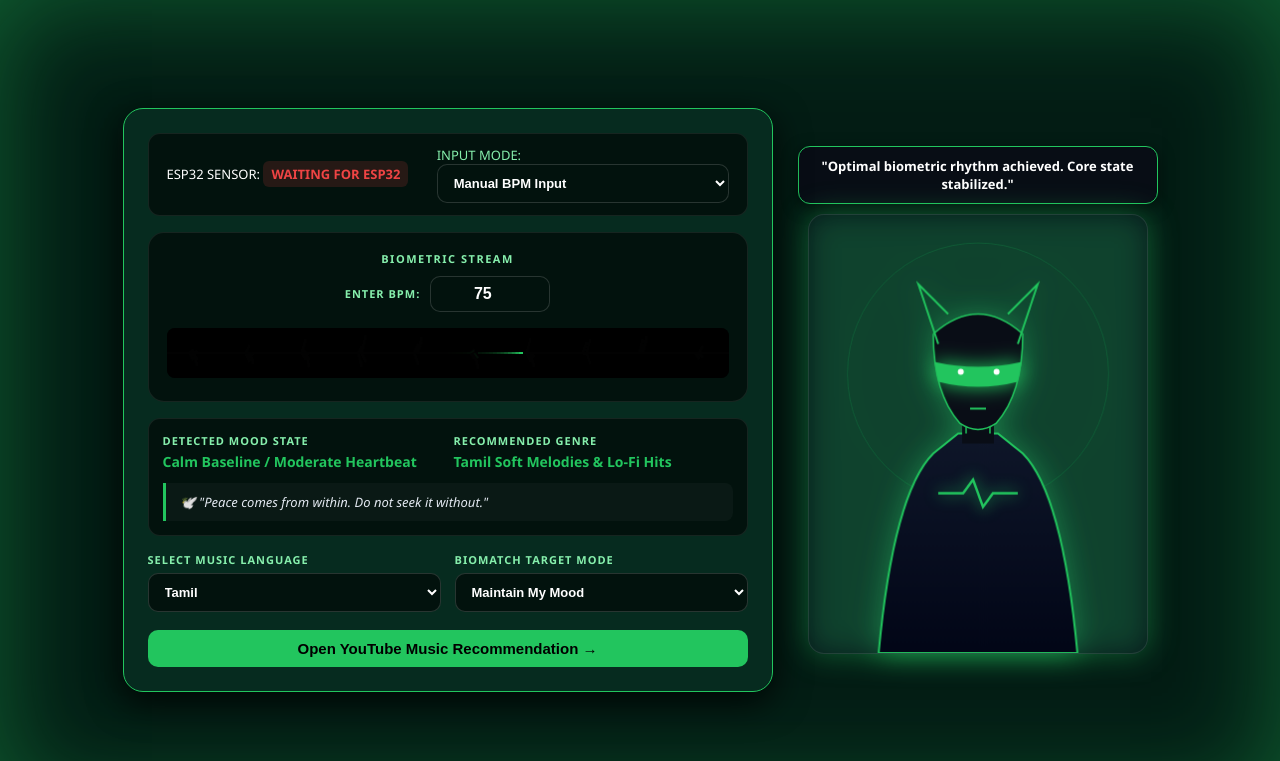
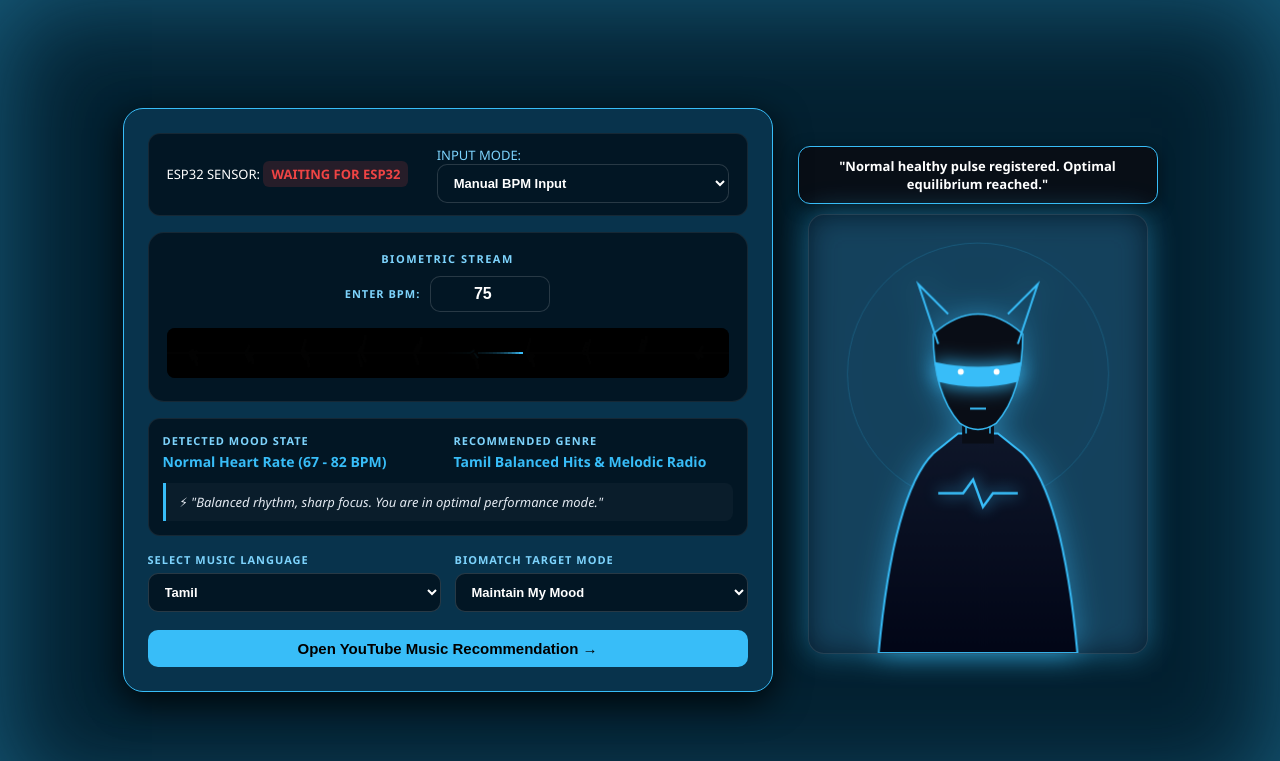
Before and after one commit to Harift/biometric-dashboard, a Flask app: page / in a window 1280 px wide. Shown: the top 761 px of the page. Run offline with Flask 3, Linux system fonts and the light colour scheme.

Commit message:
Update index.html

```diff
--- a/templates/index.html
+++ b/templates/index.html
@@ -18,6 +18,12 @@
       0% { box-shadow: inset 0 0 40px var(--glow-color); }
       50% { box-shadow: inset 0 0 120px var(--glow-color); }
       100% { box-shadow: inset 0 0 40px var(--glow-color); }
+    }
+
+    @keyframes alertBlink {
+      0% { opacity: 1; }
+      50% { opacity: 0.3; }
+      100% { opacity: 1; }
     }
 
     * {
@@ -67,6 +73,20 @@
       gap: 16px;
       transition: all 0.8s ease;
       box-shadow: 0 10px 35px rgba(0,0,0,0.85);
+    }
+
+    .medical-alert-banner {
+      display: none;
+      background: rgba(239, 68, 68, 0.25);
+      border: 2px solid #ef4444;
+      color: #fca5a5;
+      padding: 12px 16px;
+      border-radius: 12px;
+      font-weight: bold;
+      font-size: 13px;
+      text-align: center;
+      letter-spacing: 0.5px;
+      animation: alertBlink 1.2s infinite ease-in-out;
     }
 
     .avatar-wrapper {
@@ -401,6 +421,11 @@
   <!-- DASHBOARD CARD -->
   <div class="dashboard-card" id="main-card">
 
+    <!-- MEDICAL ALERT BANNER -->
+    <div class="medical-alert-banner" id="medical-alert">
+      ⚠️ MEDICAL WARNING: CRITICAL HEART RATE DETECTED!
+    </div>
+
     <div class="header-bar">
       <span>ESP32 SENSOR: <span id="esp-status-badge" class="status-badge status-offline">WAITING FOR ESP32</span></span>
       <div>
@@ -479,7 +504,7 @@
 <!-- POPUP MODAL -->
 <div class="modal-overlay" id="quote-modal">
   <div class="modal-card">
-    <div style="font-size: 11px; color: var(--text-muted); font-weight: bold; letter-spacing: 1px;">🧠 AI NEURAL ADVICE</div>
+    <div style="font-size: 11px; color: var(--text-muted); font-weight: bold; letter-spacing: 1px;" id="modal-header-title">🧠 AI NEURAL ADVICE</div>
     <div class="modal-quote" id="modal-quote-text">Loading quote...</div>
 
     <button class="btn-breakup-toggle" id="breakup-toggle-btn" style="display: none;" onclick="enableBreakupMode()">
@@ -498,53 +523,47 @@
 
 <script>
   const quotesPool = {
+    criticalLow: [
+      '🚨 "Low BPM Alert: Extremely low heart rate detected (< 55 BPM)! Please seek medical assistance if you feel dizzy or unwell."',
+      '⚠️ "CRITICAL ALERT: Biometric heart rate is dangerously low. Please rest and seek immediate medical assistance if symptoms persist."'
+    ],
     calm: [
       '🧘‍♂️ "A tranquil mind brings inner strength and self-confidence."',
       '🕊️ "Peace comes from within. Do not seek it without."',
       '🌌 "Quiet the mind, and the soul will speak."',
       '🌿 "Calmness is the cradle of power."',
-      '✨ "In the silence of the heart, wisdom awakens."',
-      '🌸 "Breathing in, I calm body and mind. Breathing out, I smile."',
-      '🛡️ "Serenity is not freedom from the storm, but peace amid the storm."',
-      '💧 "The mind should be like water—smooth, calm, and reflecting truth."',
-      '🐢 "Slow down and everything you are chasing will come around and catch you."',
-      '⚓ "A quiet pulse is a fortress against life\'s chaos."'
+      '✨ "In the silence of the heart, wisdom awakens."'
+    ],
+    normal: [
+      '⚡ "Balanced rhythm, sharp focus. You are in optimal performance mode."',
+      '🎯 "Harmonious pulse detected. Stay steady and trust your stride."',
+      '🌊 "Smooth waves ahead. Perfect balance between rest and high energy."',
+      '✨ "Your vitals are steady. Keep doing what you are doing."',
+      '🚀 "Consistent pulse, crystal clear mindset. Time to get things done."'
     ],
     highEnergy: [
       '🔥 "Channel that fiery pulse into relentless momentum. Do not break—dominate!"',
       '⚡ "Your energy defines your reality. Turn up the fire inside!"',
       '🎯 "Action is the foundational key to all success. Keep moving!"',
       '💯 "Don\'t stop when you\'re tired. Stop when you\'re done."',
-      '🚀 "The only limits that exist are the ones you build in your mind."',
-      '🦁 "Turn your adrenaline into accomplishment!"',
-      '🏋️‍♂️ "Strength does not come from winning. Your struggles develop your strengths."',
-      '🥊 "Push harder than yesterday if you want a better tomorrow."',
-      '🥁 "Your heartbeat is the drumline to your own success story."',
-      '🏆 "Seize the energy of this moment and conquer your goals."'
+      '🚀 "The only limits that exist are the ones you build in your mind."'
     ],
     extreme: [
-      '🛑 "Pause immediately. Even the strongest engines overheat when driven endlessly."',
+      '🛑 "Pause immediately. High heart rate overload detected. Take deep breaths and rest."',
       '🧘‍♀️ "Breathe deep. Stress is an illusion created by temporary overload."',
       '⚠️ "Step back before you step over the line. Regain control."',
-      '🛡️ "In high-pressure moments, composure is your greatest weapon."',
-      '🌲 "When storm winds rage, the wise tree bends instead of breaking."',
-      '🧊 "Relax your shoulders, unclench your jaw. Control your pulse."',
-      '⌛ "A rapid mind makes reckless choices. Pause and reset."',
-      '🌊 "Take a step back. Chaos passes, but your wellness comes first."',
-      '📡 "Your heart is sending a signal: slow down and recalculate."',
-      '🌌 "Mastering your breath is the first step to mastering your life."'
+      '🛡️ "In high-pressure moments, composure is your greatest weapon."'
+    ],
+    criticalHigh: [
+      '🚨 "Critical Alert: Extremely high BPM detected (> 200 BPM)! Stop physical activity immediately and seek medical assistance."',
+      '⚠️ "EMERGENCY BIOMETRIC ALERT: Heart rate exceeds 200 BPM. Please sit down, stay calm, and seek medical help right away."'
     ],
     breakup: [
       '📲 "Crying over someone who replaced you like a software update? Hit the gym and delete their number! 💪"',
       '🥀 "They lost someone who loved them; you lost someone who didn\'t value you. Who really lost? 🤔"',
       '🗑️ "Stop checking their profile. You\'re inspecting garbage you already threw out."',
       '📱 "Your heart rate spiked for someone who couldn\'t reply to a text? Time for soup songs! 🥣"',
-      '🦠 "A breakup is just the universe\'s way of un-installing toxic malware from your life 🚫"',
-      '✨ "They aren\'t your soulmate, they were just a life lesson with good lighting 📸"',
-      '🎧 "Turn up the soup songs, wipe your tears, and upgrade your life ✨"',
-      '🏋️ "Miss them? Go do 20 pushups and listen to breakup hits. You\'re just bored 💧"',
-      '👑 "Why cry over spilled milk when you can listen to soup hits and build an empire? 🏛️"',
-      '💎 "Love is grand, but self-respect is priceless. Level up 👑"'
+      '🦠 "A breakup is just the universe\'s way of un-installing toxic malware from your life 🚫"'
     ]
   };
 
@@ -552,7 +571,7 @@
   let espBpmValue = 0;
   let activeInputMode = "manual";
   let activeWaveColor = '#38bdf8';
-  let activeCategory = "calm";
+  let activeCategory = "normal";
   let isBreakupOverride = false;
   let currentSelectedQuote = "";
   let modalTimer = null;
@@ -576,7 +595,8 @@
 
     let y = canvas.height / 2;
     if (activeState && x % 60 > 25 && x % 60 < 35) {
-      y += (Math.random() - 0.5) * 35;
+      const multiplier = getActiveBPM() > 200 ? 45 : 35;
+      y += (Math.random() - 0.5) * multiplier;
     }
 
     ctx.lineTo(x, y);
@@ -607,7 +627,7 @@
   }
 
   function getRandomQuote(category) {
-    const pool = quotesPool[category] || quotesPool.calm;
+    const pool = quotesPool[category] || quotesPool.normal;
     return pool[Math.floor(Math.random() * pool.length)];
   }
 
@@ -795,8 +815,10 @@
     const moodEl = document.getElementById('detected-mood');
     const genreEl = document.getElementById('suggested-genre');
     const quoteEl = document.getElementById('dynamic-quote');
+    const alertBanner = document.getElementById('medical-alert');
 
     if (!bpm || bpm <= 0) {
+      alertBanner.style.display = 'none';
       applyDynamicTheme("#030712", "#090d16", "#030712", "#38bdf8", "rgba(56, 189, 248, 0.15)", "#64748b");
       setKurisuDialogue('"Awaiting biometric stream synchronization..."');
       moodEl.innerText = "Waiting for Data...";
@@ -807,26 +829,45 @@
 
     let previousCategory = activeCategory;
 
+    // MEDICAL CRITICAL & NORMAL RANGES
     if (bpm < 55) {
-      applyDynamicTheme("#140924", "#1b0c30", "#0e061a", "#c084fc", "rgba(192, 132, 252, 0.45)", "#e9d5ff");
-      setKurisuDialogue('"Low pulse anomaly detected. Recommending ambient recovery audio."');
-      moodEl.innerText = "Low Pulse / Deep Rest (< 55 BPM)";
+      alertBanner.style.display = 'block';
+      alertBanner.innerText = '⚠️ LOW BPM ALERT: Extremely low heart rate detected! Seek medical assistance.';
+      applyDynamicTheme("#1e0505", "#2d0808", "#120303", "#ef4444", "rgba(239, 68, 68, 0.5)", "#fca5a5");
+      setKurisuDialogue('"CRITICAL LOW PULSE! Please rest and seek medical assistance."');
+      moodEl.innerText = "⚠️ Low Pulse Alert (< 55 BPM)";
+      activeCategory = "criticalLow";
+    } else if (bpm >= 55 && bpm <= 66) {
+      alertBanner.style.display = 'none';
+      applyDynamicTheme("#031c14", "#062b1f", "#02120d", "#22c55e", "rgba(34, 197, 94, 0.4)", "#86efac");
+      setKurisuDialogue('"Calm baseline active. Smooth mental frequency locked in."');
+      moodEl.innerText = "Calm Baseline State (55 - 66 BPM)";
       activeCategory = "calm";
-    } else if (bpm >= 55 && bpm <= 82) {
-      applyDynamicTheme("#031c14", "#062b1f", "#02120d", "#22c55e", "rgba(34, 197, 94, 0.4)", "#86efac");
-      setKurisuDialogue('"Optimal biometric rhythm achieved. Core state stabilized."');
-      moodEl.innerText = "Calm Baseline / Moderate Heartbeat";
-      activeCategory = "calm";
+    } else if (bpm >= 67 && bpm <= 82) {
+      alertBanner.style.display = 'none';
+      applyDynamicTheme("#032030", "#08334c", "#021624", "#38bdf8", "rgba(56, 189, 248, 0.4)", "#7dd3fc");
+      setKurisuDialogue('"Normal healthy pulse registered. Optimal equilibrium reached."');
+      moodEl.innerText = "Normal Heart Rate (67 - 82 BPM)";
+      activeCategory = "normal";
     } else if (bpm >= 83 && bpm <= 170) {
+      alertBanner.style.display = 'none';
       applyDynamicTheme("#240909", "#360e0e", "#190505", "#f97316", "rgba(249, 115, 22, 0.45)", "#fdba74");
       setKurisuDialogue('"Elevated heart rate registered! Adjusting frequency output."');
-      moodEl.innerText = "High Energy / Workout / Excited";
+      moodEl.innerText = "High Energy / Workout (83 - 170 BPM)";
       activeCategory = "highEnergy";
-    } else {
-      applyDynamicTheme("#330505", "#4a0808", "#240303", "#ef4444", "rgba(239, 68, 68, 0.5)", "#fca5a5");
-      setKurisuDialogue('"Warning: Extreme BPM overload! Initiate immediate relaxation sequence."');
-      moodEl.innerText = "BPM Too High (> 170 BPM)";
+    } else if (bpm >= 171 && bpm <= 200) {
+      alertBanner.style.display = 'none';
+      applyDynamicTheme("#330505", "#4a0808", "#240303", "#dc2626", "rgba(220, 38, 38, 0.5)", "#fca5a5");
+      setKurisuDialogue('"Warning: Extreme BPM overload! Initiate relaxation sequence."');
+      moodEl.innerText = "Extreme BPM Overload (171 - 200 BPM)";
       activeCategory = "extreme";
+    } else { // bpm > 200
+      alertBanner.style.display = 'block';
+      alertBanner.innerText = '⚠️ CRITICAL ALERT: Extremely high BPM detected (> 200)! Seek medical assistance.';
+      applyDynamicTheme("#3b0202", "#520404", "#240101", "#dc2626", "rgba(220, 38, 38, 0.6)", "#f87171");
+      setKurisuDialogue('"EMERGENCY ALERT: Heart rate exceeds 200 BPM! Seek medical help immediately!"');
+      moodEl.innerText = "🚨 Critical High Alert (> 200 BPM)";
+      activeCategory = "criticalHigh";
     }
 
     if (!currentSelectedQuote || previousCategory !== activeCategory) {
@@ -840,13 +881,17 @@
     if (isBreakupOverride) {
       genreText = `${lang} Breakup & Soup Songs Playlist`;
     } else if (bpm < 55) {
-      genreText = `${lang} Ambient Sleep & Deep Meditation`;
-    } else if (bpm >= 55 && bpm <= 82) {
-      genreText = targetMode === "maintain" ? `${lang} Soft Melodies & Lo-Fi Hits` : `${lang} High-Tempo Dance Hits`;
+      genreText = `Medical Advisory / Peaceful Deep Rest`;
+    } else if (bpm >= 55 && bpm <= 66) {
+      genreText = targetMode === "maintain" ? `${lang} Soft Acoustic & Lo-Fi Chill` : `${lang} Upbeat Pop Hits`;
+    } else if (bpm >= 67 && bpm <= 82) {
+      genreText = targetMode === "maintain" ? `${lang} Balanced Hits & Melodic Radio` : `${lang} High Tempo Gym Beats`;
     } else if (bpm >= 83 && bpm <= 170) {
-      genreText = targetMode === "maintain" ? `${lang} High-Energy Workout Beats` : `${lang} Relaxing Acoustic Melodies`;
+      genreText = targetMode === "maintain" ? `${lang} High-Energy Kuthu & Workout Pump` : `${lang} Calm Soothing Acoustic`;
+    } else if (bpm >= 171 && bpm <= 200) {
+      genreText = `${lang} Guided Meditation & Stress Therapy`;
     } else {
-      genreText = `${lang} Ultra-Calm Meditation & Classical Therapy`;
+      genreText = `Emergency Medical Focus / Slow Ambient Recovery`;
     }
 
     genreEl.innerText = genreText;
@@ -857,19 +902,28 @@
     const quoteText = document.getElementById('modal-quote-text');
     const breakupBtn = document.getElementById('breakup-toggle-btn');
     const proceedBtn = document.getElementById('modal-proceed-btn');
+    const modalTitle = document.getElementById('modal-header-title');
 
     if (modalTimer) clearInterval(modalTimer);
 
     quoteText.innerText = currentSelectedQuote;
     modal.style.display = 'flex';
 
-    proceedBtn.disabled = false;
-    proceedBtn.innerText = "Launch YouTube Music Recommendation →";
+    if (activeCategory === "criticalLow" || activeCategory === "criticalHigh") {
+      modalTitle.innerText = "🚨 CRITICAL BIOMETRIC ALERT";
+      breakupBtn.style.display = 'none';
+      proceedBtn.disabled = false;
+      proceedBtn.innerText = "Launch Soothing Emergency Music →";
+    } else {
+      modalTitle.innerText = "🧠 AI NEURAL ADVICE";
+      proceedBtn.disabled = false;
+      proceedBtn.innerText = "Launch YouTube Music Recommendation →";
 
-    if (activeCategory === "calm" || activeCategory === "highEnergy") {
-      breakupBtn.style.display = 'inline-block';
-    } else {
-      breakupBtn.style.display = 'none';
+      if (activeCategory === "calm" || activeCategory === "normal" || activeCategory === "highEnergy") {
+        breakupBtn.style.display = 'inline-block';
+      } else {
+        breakupBtn.style.display = 'none';
+      }
     }
   }
 
@@ -888,7 +942,6 @@
     document.getElementById('breakup-toggle-btn').style.display = 'none';
     setKurisuDialogue('"Switched to Heartbreak mode. Loading soup playlist..."');
 
-    // Update main dashboard UI text dynamically
     document.getElementById('suggested-genre').innerText = `${document.getElementById('lang-select').value} Breakup & Soup Songs Playlist`;
 
     proceedBtn.disabled = true;
@@ -915,25 +968,32 @@
 
     let searchQuery = "";
 
-    // DYNAMIC AND ACCURATE PLAYLIST SEARCH MATCHING
     if (isBreakupOverride) {
-      searchQuery = `${lang} breakup songs heartbreak soup songs love failure playlist`;
+      searchQuery = `${lang} breakup songs heartbreak soup songs love failure hits playlist`;
     } else if (bpm < 55) {
-      searchQuery = `${lang} ambient deep sleep relaxing meditation music`;
-    } else if (bpm >= 55 && bpm <= 82) {
+      searchQuery = `${lang} deep sleep ambient relaxation calm meditation music`;
+    } else if (bpm >= 55 && bpm <= 66) {
       if (targetMode === "maintain") {
-        searchQuery = `${lang} soft melodic romantic hits lofi beats`;
+        searchQuery = `${lang} soft acoustic chill melodies lofi`;
       } else {
-        searchQuery = `${lang} energetic party dance kuthu upbeat tracks`;
+        searchQuery = `${lang} energetic upbeat dance songs`;
+      }
+    } else if (bpm >= 67 && bpm <= 82) {
+      if (targetMode === "maintain") {
+        searchQuery = `${lang} balanced romantic hits melody songs`;
+      } else {
+        searchQuery = `${lang} fast upbeat workout gym beats`;
       }
     } else if (bpm >= 83 && bpm <= 170) {
       if (targetMode === "maintain") {
-        searchQuery = `${lang} fast gym workout pump up fast beat songs`;
+        searchQuery = `${lang} high energy fast kuthu workout pump up songs`;
       } else {
-        searchQuery = `${lang} calm acoustic soothing slow relaxation melodies`;
+        searchQuery = `${lang} slow calm peaceful soothing melody tracks`;
       }
+    } else if (bpm >= 171 && bpm <= 200) {
+      searchQuery = `${lang} stress relief binaural beats therapy relaxation`;
     } else {
-      searchQuery = `${lang} stress relief binaural beats classical therapy music`;
+      searchQuery = `soothing peaceful ambient music high bpm recovery`;
     }
 
     closeQuoteModal();
```
